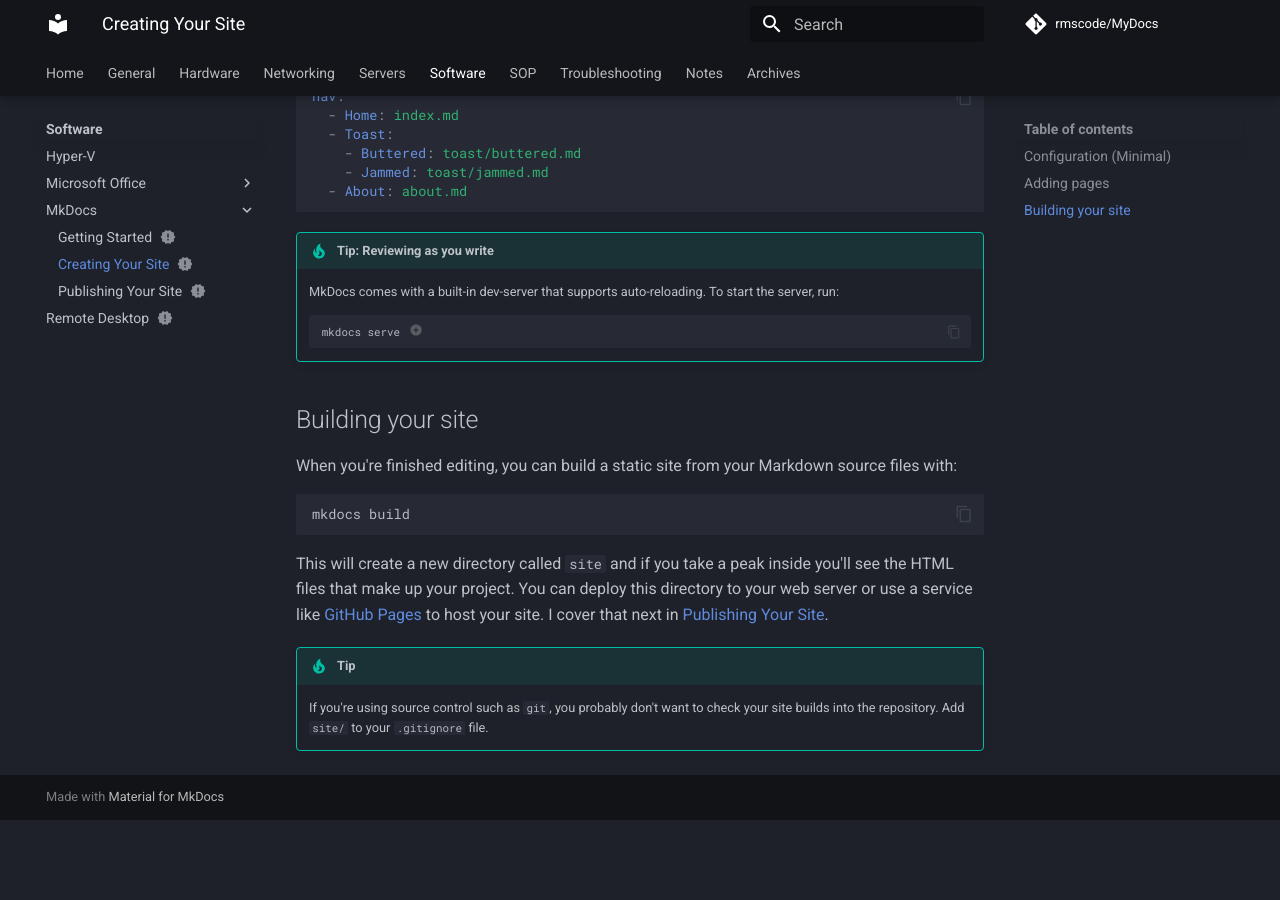
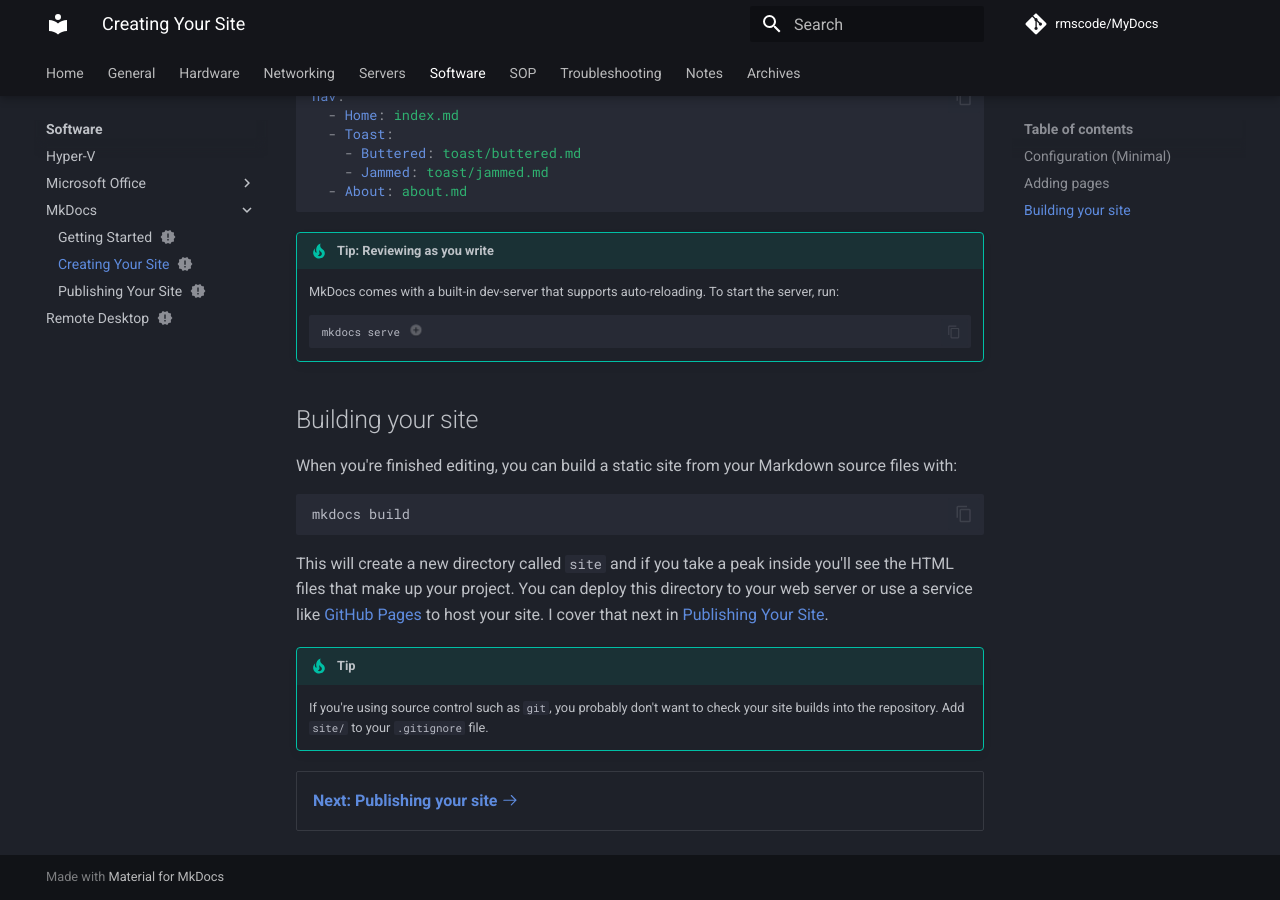
Before and after one commit to rmscode/binary-garden, an MkDocs documentation site: the page built from docs/software/mkdocs/creating-site.md, in a window 1280 px wide and 900 px high, scrolled down 1206 px. Built offline with MkDocs 1.6.1 and Material for MkDocs 9.7.7, drawn with Linux system fonts in a browser that asks for light colours; comment, search, counter and statistics services are not loaded; before the commit the page ends 2026 px from its top, so only the background shows below that.

Commit message:
Update creating-site.md

```diff
--- a/docs/software/mkdocs/creating-site.md
+++ b/docs/software/mkdocs/creating-site.md
@@ -80,3 +80,9 @@
 !!! tip
 
     If you're using source control such as `git`, you probably don't want to check your site builds into the repository. Add `site/` to your `.gitignore` file.
+
+<div class="grid cards" markdown>
+
+-   [__Next: Publishing your site__ :octicons-arrow-right-24:](publishing.md)
+
+</div>
```
